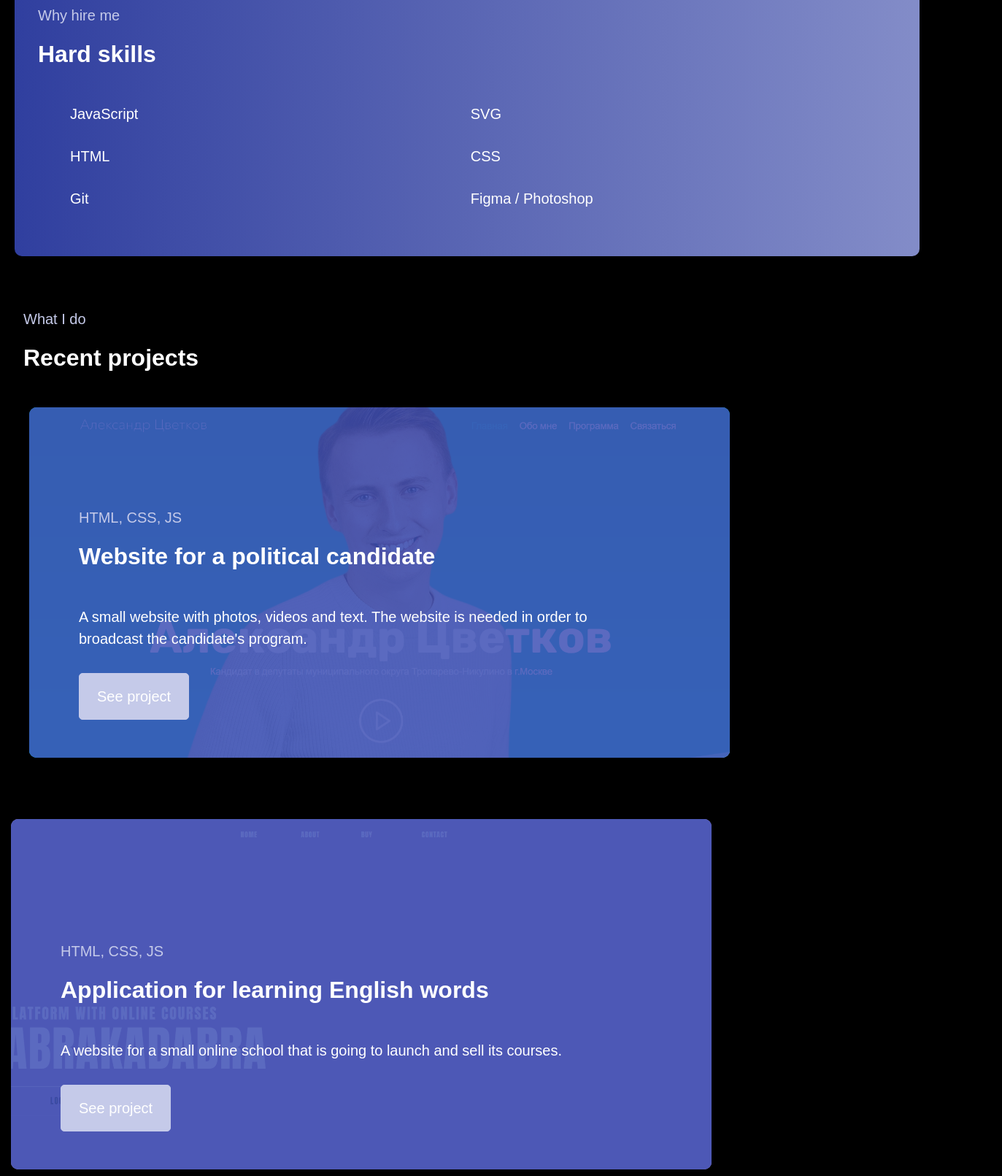
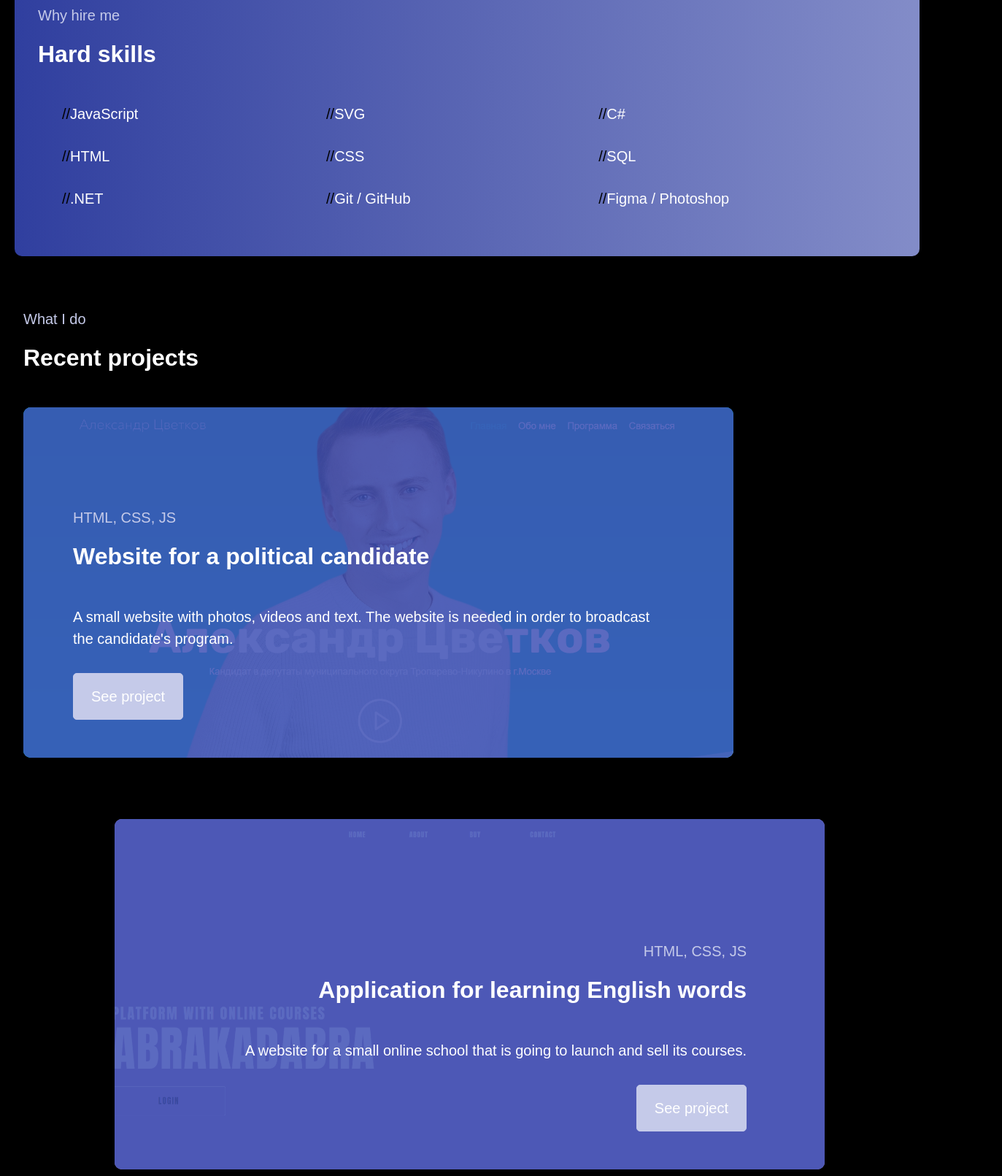
Before and after one commit to kirillnosow/rsschool-cv, a plain HTML site: page index.html in a window 1280 px wide. Shown: the part 829-2440 px from the top of the page at 73% size, 1373 px wide, since content can reach past the window. Drawn offline with nearby package versions, Linux system fonts and the light colour scheme.

Commit message:
feat: change text in 'experience', fix style

```diff
--- a/index.html
+++ b/index.html
@@ -96,7 +96,10 @@
         <li class="skills__item">HTML</li>
         <li class="skills__item">CSS</li>
         <li class="skills__item">SVG</li>
-        <li class="skills__item">Git</li>
+        <li class="skills__item">SQL</li>
+        <li class="skills__item">.NET</li>
+        <li class="skills__item">C#</li>
+        <li class="skills__item">Git / GitHub</li>
         <li class="skills__item">Figma / Photoshop</li>
       </ul>
     </section>
@@ -172,16 +175,17 @@
           <h3 class="experience__title title">Frontend developer</h3>
           <ul class="experience__responsibilities">
             <li class="experience__responsibility">
-              Managed and uploaded aircraft technical data and lease
-              contract information in management system
+              Design layout: based on the received layouts, I make page
+              templates of the developed site using CSS and HTML.
             </li>
             <li class="experience__responsibility">
-              Handled invoices, utilisation entry/check, back-offices
-              tasks from external clients to maintain the assets up to
-              date in the database
+              Creating adaptive versions for different devices: PCs, tablets and smartphones.
             </li>
             <li class="experience__responsibility">
-              Maintained project documentation
+              Consultation on the implementation of certain website functionality.
+            </li>
+            <li class="experience__responsibility">
+              Connecting hosting , linking domain to hosting.
             </li>
           </ul>
         </li>
--- a/style.css
+++ b/style.css
@@ -201,12 +201,20 @@ p {
     width: fit-content;
 }
 
+.skills__item::before {
+    content: '//';
+    font-family: "Ubuntu", sans-serif;
+    color: #000000;
+    transform: translateX(-100%);
+    position: absolute;
+}
+
 .projects {
     margin-bottom: 68px;
 }
 
 .projects__item {
-    width: 1200px;
+    width: 100%;
     margin: 0 auto;
     margin-bottom: 68px;
     max-width: 100%;
@@ -218,7 +226,13 @@ p {
 }
 
 .projects__item:nth-child(even) {
-    transform: translateX(-25px);
+    transform: translateX(125px);
+}
+
+.projects__item:nth-of-type(even) .projects__content {
+    right: 350px;
+    left: auto;
+    text-align: right;
 }
 
 .projects__link {
```
